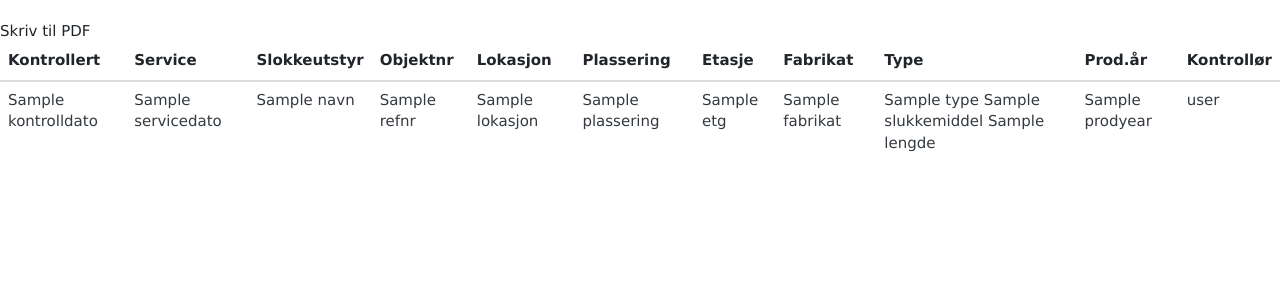
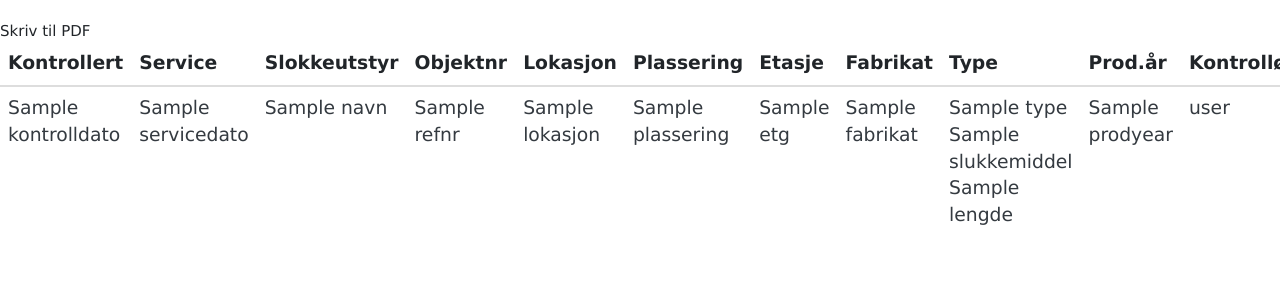
Before and after one commit to gruffsy/BTGCtrl, a Django app: template kontroll/templates/objtr.html in a window 1280 px wide. Shown: the part 68-368 px from the top of the page. Run offline with Django 3.2, Linux system fonts and the light colour scheme; the template is opened without the code that fills it: most values are stand-ins (such as "Sample title", 1, 10 or a date in 2020); some libraries are stand-ins or nearby versions.

Commit message:
Fikset formatering

```diff
--- a/kontroll/templates/index.html
+++ b/kontroll/templates/index.html
@@ -24,7 +24,7 @@
              data-parent="#accordion"
              id="collapse{{ forloop.counter }}">
             <div class="card-body">
-                <table class="table w-auto table-hover">
+                <table class="lead table w-auto table-hover">
                     <thead>
                     <tr>
                         <th>Kunde</th>
--- a/kontroll/templates/objtr.html
+++ b/kontroll/templates/objtr.html
@@ -2,7 +2,7 @@
 {% block body %}
 <a href="{% url 'pdf' customer.id %}">Skriv til PDF</a>
 <div class="table-responsive">
-    <table class="table w-auto table-hover">
+    <table class="lead table w-auto table-hover">
         <thead>
         <tr>
             <th>Kontrollert</th>
```
